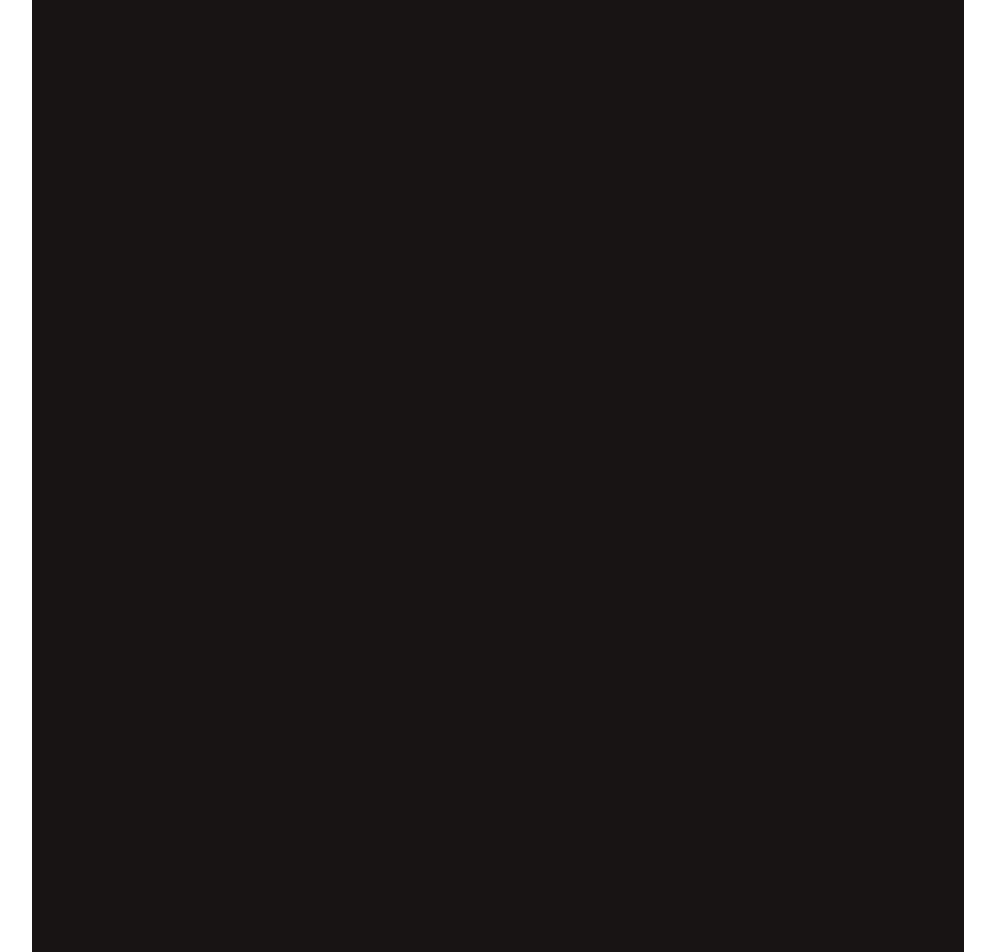
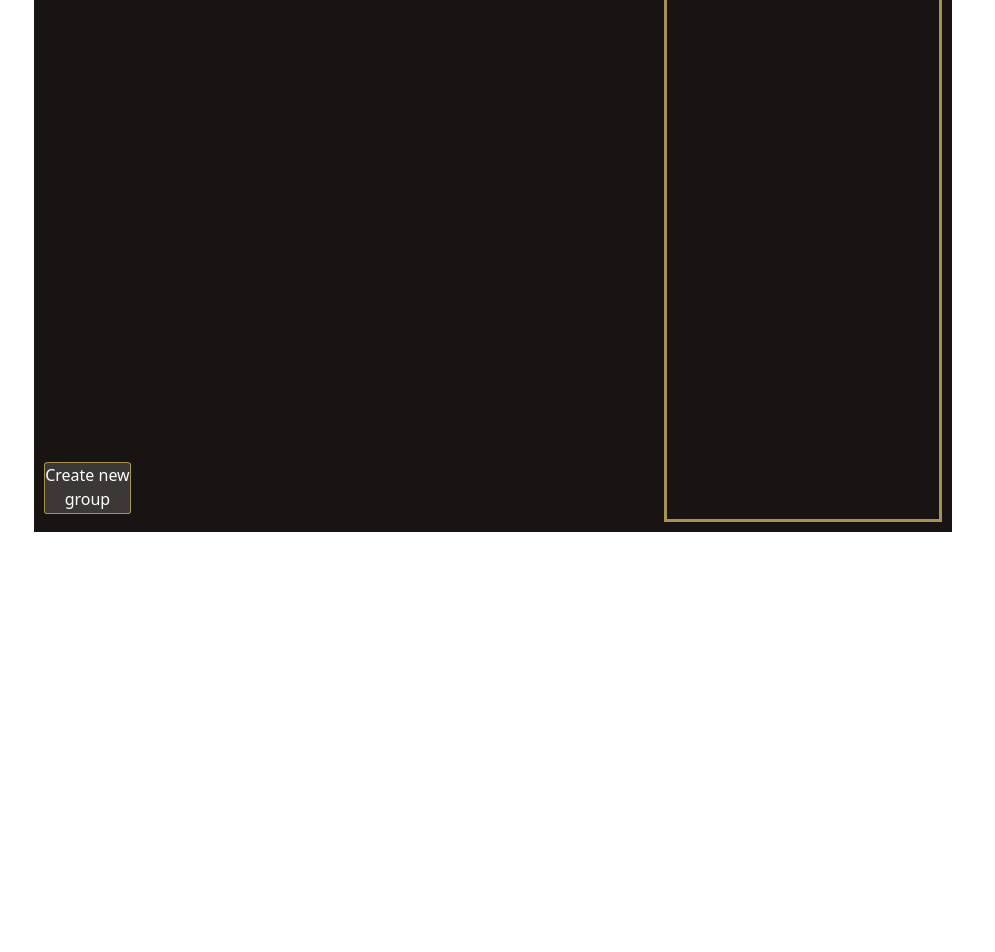
Before and after one commit to Takakontti/SG10-Web-ohjelmoinnin-projekti, a React (Vite) app: page /GroupView in a window 1280 px wide. Shown: the part 724-1676 px from the top of the page, without its empty margins (173-1168 px from the left). After the commit the page ends 1276 px from the top, so only its background shows below. Built offline with nearby package versions, Linux system fonts and the light colour scheme.

Commit message:
Groupview:in jatkamista

```diff
--- a/src/FrontPage.css
+++ b/src/FrontPage.css
@@ -3,10 +3,12 @@
   min-height: 100vh;
   padding: 20px;
   padding-top: 0;
+  padding-left: 0;
 }
 
 .main-container {
   width: 100%;
+  height: 71rem; /* Temp hardcoded height for the base of the front page */
   padding: 30px;
   border-radius: 5px;
   box-shadow: 0 0 10px rgba(0,0,0,0.1);
@@ -67,4 +69,5 @@
   display: flex;
   flex-direction: column;
   color: #ffffff;
+  padding-right: 10px;
 }
--- a/src/FrontPage.jsx
+++ b/src/FrontPage.jsx
@@ -1,10 +1,8 @@
-import { Form, Button, Container, Row, Col } from 'react-bootstrap'
+import { Form } from 'react-bootstrap'
 import { useNavigate } from 'react-router'
 import './FrontPage.css'
 import AboutBar from './components/AboutBar'
 import { useState } from 'react'
-
-
 
 export default function FrontPage() {
 
--- a/src/components/GroupView.css
+++ b/src/components/GroupView.css
@@ -1,6 +1,6 @@
 .main-group-container {
   width: 100%;
-  height: 100rem;
+  height: 71rem;
   padding: 10px;
   background-color: #181414;
 }
@@ -13,33 +13,50 @@
   flex-grow: 1.3;
 }
 
-.group-chat-section {
+.group-chat-button-container {
   display: flex;
+  flex-direction: column;
+  justify-content: space-between;
 }
 
 .group-chat-section-main {
   display: flex;
   justify-content: center;
+  height: 71rem;
+}
+
+.group-chat {
+  display: flex;
+  justify-content: center;
   flex-grow: 1;
 }
 
-.group-btn {
+.group-settings-btn {
   border-radius: 5%;
   width: 80px;
   height: 40px;
+  color: white;
   border: 1px solid rgb(169, 146, 75);
   background-color: #3b3837;
   cursor: pointer;
   margin-bottom: 8px;
 }
 
-.group-chat-section-right {
-  display: flex;
-  padding: 10px;
-  border: 3px solid rgb(169, 146, 75);
+.new-group-btn {
+  border-radius: 5%;
+  width: 85px;
+  height: 50px;
+  color: white;
+  border: 1px solid rgb(169, 146, 75);
+  background-color: #3b3837;
+  cursor: pointer;
+  margin-bottom: 8px;
 }
 
 .group-chat-participants {
   display: flex;
+  display: flex;
+  padding: 10px;
+  border: 3px solid rgb(169, 146, 75);
   font-size: x-small;
 }
--- a/src/components/GroupView.jsx
+++ b/src/components/GroupView.jsx
@@ -39,17 +39,18 @@ export default function FrontPage() {
           <div className='main-base'>
             <div className='main-wrapper'>
               <div className='main-group-container'>
-                <div className='group-chat-section'>
-                    <div className="group-btn" /*onClick={movieReview}*/>Settings</div>
+                <div className='group-chat-section-main'>
+                  <div className='group-chat-button-container'>
+                    <div className="group-settings-btn" /*onClick={movieReview}*/>Settings</div>
+                    <div className="new-group-btn" /*onClick={movieReview}*/>Create new group</div>
+                  </div>
 
-                    <div className='group-chat-section-main'>
-                        <h1>GroupView</h1>
+                    <div className='group-chat'>
+                      <h1>GroupView</h1>
                     </div>
 
-                    <div className='group-chat-section-right'>
-                      <div className='group-chat-participants'>
-                          <h1>Participants list</h1>
-                      </div>
+                    <div className='group-chat-participants'>
+                      <h1>Participants list</h1>
                     </div>
                 </div>
               </div>
@@ -61,7 +62,6 @@ export default function FrontPage() {
 
         </div>
 
-
       </div>
     </>
   )
```
Also changed, not shown: 1 other file (tests, documents, lock files or other folders).
